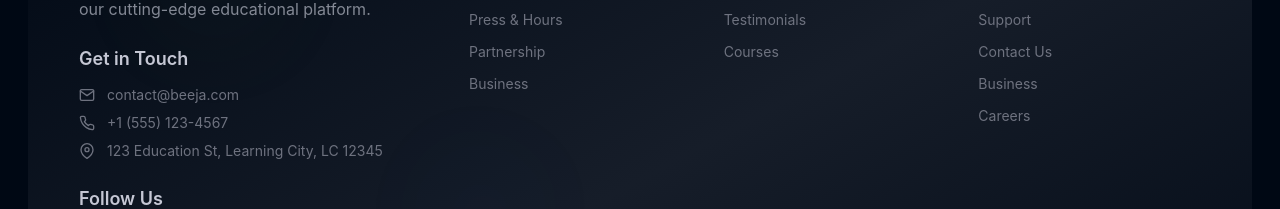
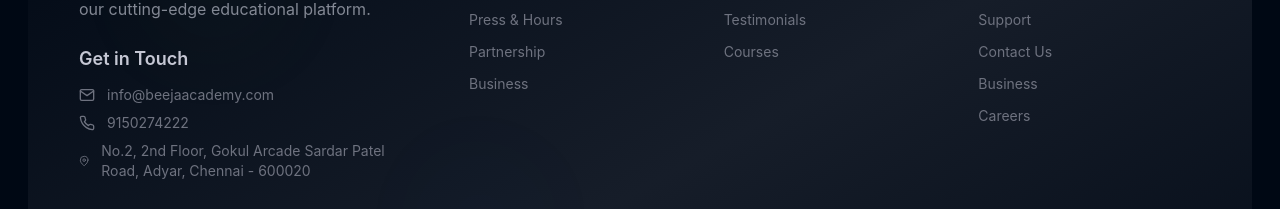
Before and after one commit to Harish222600/BeejaOfficial, a React (Vite) app in the folder frontend/: page /contact in a window 1280 px wide. Shown: the part 1581-1790 px from the top of the page. Built offline with nearby package versions, Linux system fonts and the light colour scheme; no server answers; a web font is replaced by a local one.

Commit message:
InstituteService content updated

```diff
--- a/frontend/src/components/common/ImprovedFooter.jsx
+++ b/frontend/src/components/common/ImprovedFooter.jsx
@@ -36,15 +36,12 @@
 ];
 
 const contactInfo = [
-  { icon: FiMail, text: "contact@beeja.com", href: "mailto:contact@beeja.com" },
-  { icon: FiPhone, text: "+1 (555) 123-4567", href: "tel:+15551234567" },
-  { icon: FiMapPin, text: "123 Education St, Learning City, LC 12345", href: "#" },
+  { icon: FiMail, text: "info@beejaacademy.com", href: "mailto:info@beejaacademy.com" },
+  { icon: FiPhone, text: "9150274222", href: "tel:+9150274222" },
+  { icon: FiMapPin, text: "No.2, 2nd Floor, Gokul Arcade Sardar Patel Road, Adyar, Chennai - 600020", href: "https://www.google.com/maps/place/Beeja+Academy/@12.956588,80.23958,905m/data=!3m1!1e3!4m6!3m5!1s0x3a525d17a2d0336b:0x7e844a0c331cb391!8m2!3d12.9578009!4d80.2403847!16s%2Fg%2F11rkx4c5m6?authuser=0&entry=ttu&g_ep=EgoyMDI1MDYwMi4wIKXMDSoASAFQAw%3D%3D" },
 ];
 
 const ImprovedFooter = () => {
-  const scrollToTop = () => {
-    window.scrollTo({ top: 0, behavior: 'smooth' });
-  };
 
   return (
     <footer className={`${styles.footerContainer} relative bg-gradient-to-br from-richblack-900 via-richblack-800 to-richblack-900 mx-4 sm:mx-6 lg:mx-7 rounded-3xl mb-6 lg:mb-10 overflow-hidden`}>
--- a/frontend/src/pages/About.jsx
+++ b/frontend/src/pages/About.jsx
@@ -6,7 +6,7 @@
 import BannerImage3 from "../assets/Images/aboutus3.webp"
 
 import ImprovedFooter from "../components/common/ImprovedFooter"
-import ContactFormSection from "../components/core/AboutPage/ContactFormSection"
+// import ContactFormSection from "../components/core/AboutPage/ContactFormSection"
 import LearningGrid from "../components/core/AboutPage/LearningGrid"
 import Quote from "../components/core/AboutPage/Quote"
 
@@ -18,7 +18,7 @@
 import { fadeIn } from "../components/common/motionFrameVarients"
 import TeamCard from "./Card/components/TeamCard"
 import FAQSection from "../components/core/AboutPage/FAQSection"
-import BenefitsForEmployers from "../components/core/AboutPage/BenefitsForEmployers"
+// import BenefitsForEmployers from "../components/core/AboutPage/BenefitsForEmployers"
 
 const About = () => {
   return (
@@ -118,8 +118,9 @@
               className='text-center text-3xl lg:text-4xl font-semibold mt-7'
               style={{color:'white'}}
             >
-              Meet With Our
-              <HighlightText text={"Team Members"} />
+              What Our Says
+              <HighlightText text={"Students "} />
+              Says
             </motion.div>
             <motion.div
               variants={fadeIn('left', 0.1)}
@@ -134,14 +135,14 @@
           </div>
 
           {/* Benefits for Employers Section */}
-          <motion.div
+          {/* <motion.div
             variants={fadeIn('up', 0.1)}
             initial='hidden'
             whileInView={'show'}
             viewport={{ once: false, amount: 0.1 }}
           >
             <BenefitsForEmployers />
-          </motion.div>
+          </motion.div> */}
 
           <div className="flex flex-col items-center lg:gap-10 lg:flex-row justify-between">
             <div className="my-24 flex lg:w-[40%] flex-col gap-10">
--- a/frontend/src/pages/InstituteService.jsx
+++ b/frontend/src/pages/InstituteService.jsx
@@ -5,6 +5,7 @@
 import ImprovedFooter from "../components/common/ImprovedFooter";
 import { Link } from "react-router-dom";
 import { FaUsers, FaRocket, FaCertificate, FaHandshake, FaChartLine, FaClock } from "react-icons/fa";
+import BenefitsForEmployers from "../components/core/AboutPage/BenefitsForEmployers";
 
 const InstituteService = () => {
   const services = [
@@ -237,6 +238,15 @@
         </div>
       </section>
 
+      <motion.div
+            variants={fadeIn('up', 0.1)}
+            initial='hidden'
+            whileInView={'show'}
+            viewport={{ once: false, amount: 0.1 }}
+          >
+            <BenefitsForEmployers />
+          </motion.div>
+
       {/* CTA Section */}
       <section className="mx-auto w-11/12 max-w-maxContent py-20">
         <motion.div
```
